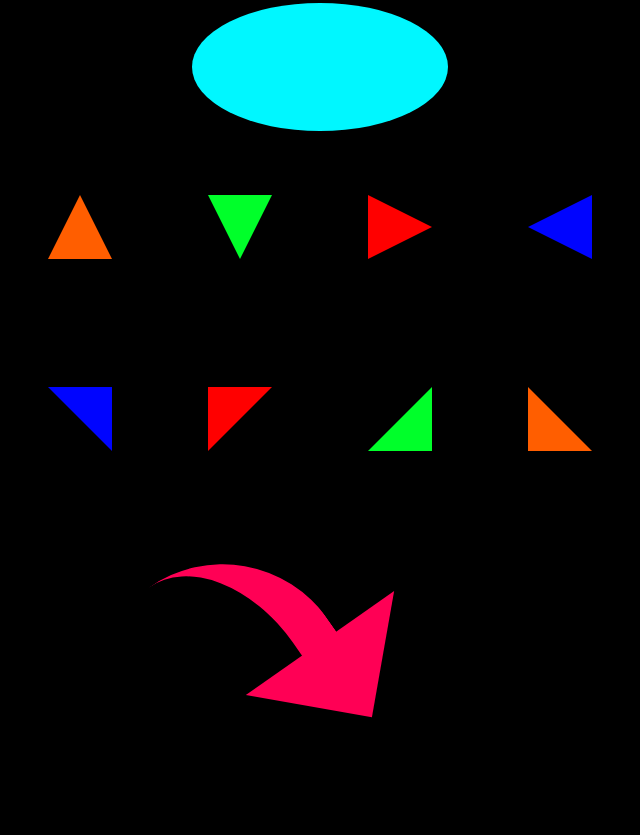
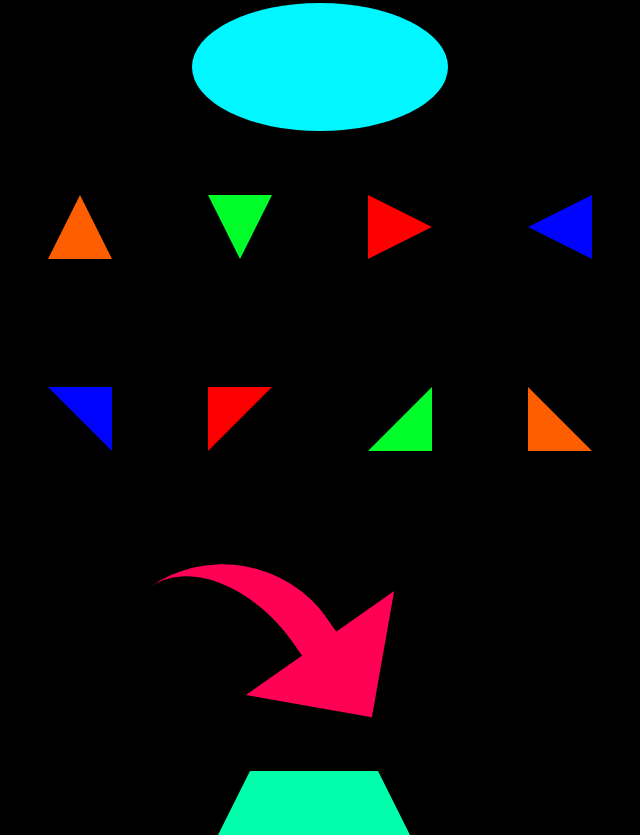
Before and after one commit to KenCacciabueOrif/WebCatalogue, a plain HTML site: page drawing/drawing.html in a window 1280 px wide. Shown: the part 658-1493 px from the top of the page, without its empty margins (320-960 px from the left). Before the commit the page ends 1442 px from the top, so only its background shows below. Drawn offline with Linux system fonts and the light colour scheme.

Commit message:
feat: added trapezoid

```diff
--- a/drawing/drawing.css
+++ b/drawing/drawing.css
@@ -156,3 +156,14 @@ h1 {
   height: 12vmax;
   transform: rotate(45deg);
 }
+
+.trapezoid {
+  width: var(--base-size);
+  height: 0;
+  border-bottom: calc(var(--base-size) / 2) solid #00ffaaff;
+  border-left: calc(var(--base-size) / 4) solid transparent;
+  border-right: calc(var(--base-size) / 4) solid transparent;
+  position: absolute;
+  left: calc(50vw - var(--base-size) / 1.25);
+  top: calc((var(--base-top) * 7) + var(--top-margin));
+}
--- a/drawing/drawing.html
+++ b/drawing/drawing.html
@@ -27,6 +27,7 @@
         <div class="triangle-bottom-right"></div>
         <div class="triangle-bottom-left"></div>
         <div class="curved-arrow"></div>
+        <div class="trapezoid"></div>
     </main>
     <script src="../script.js"></script>
 </body>
```
